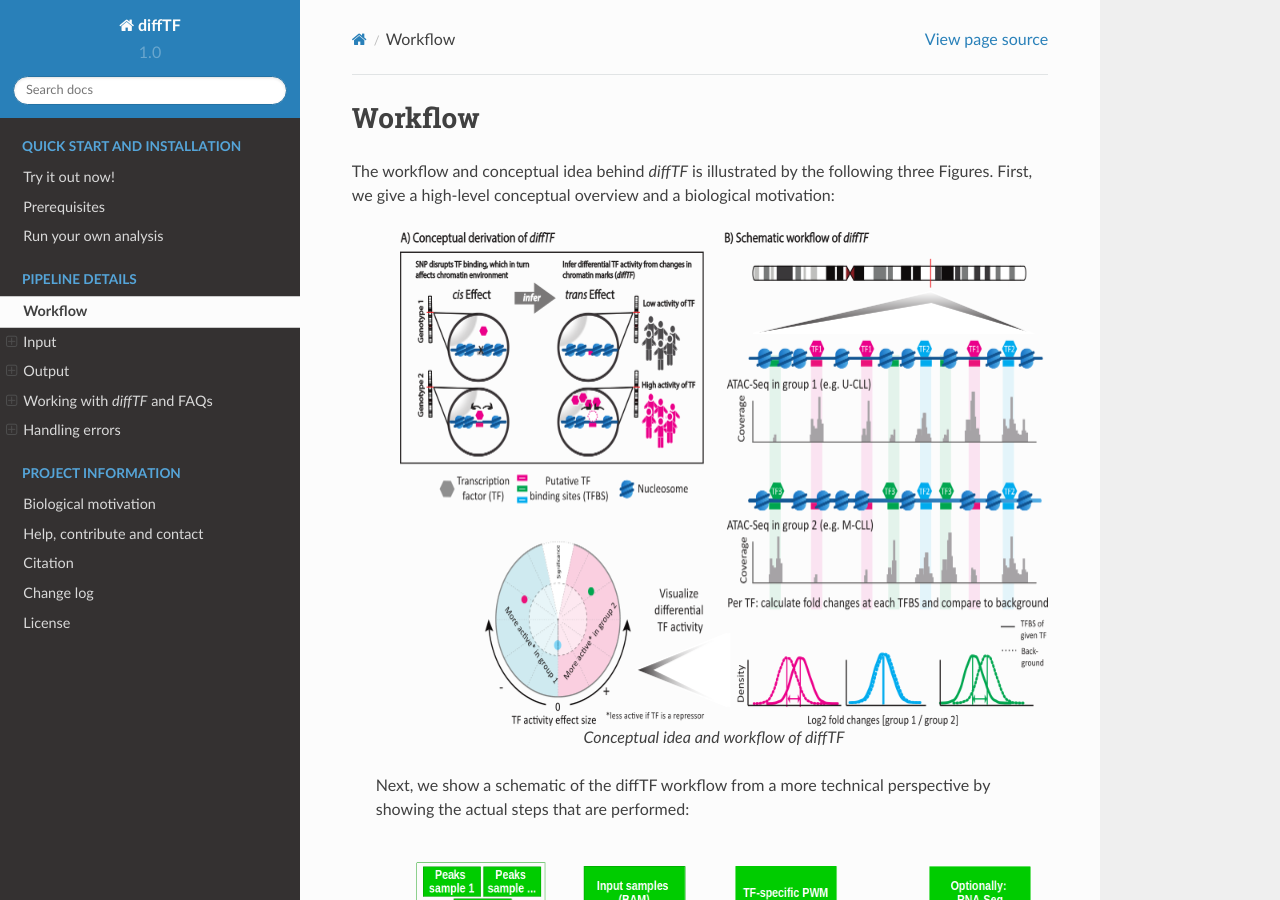
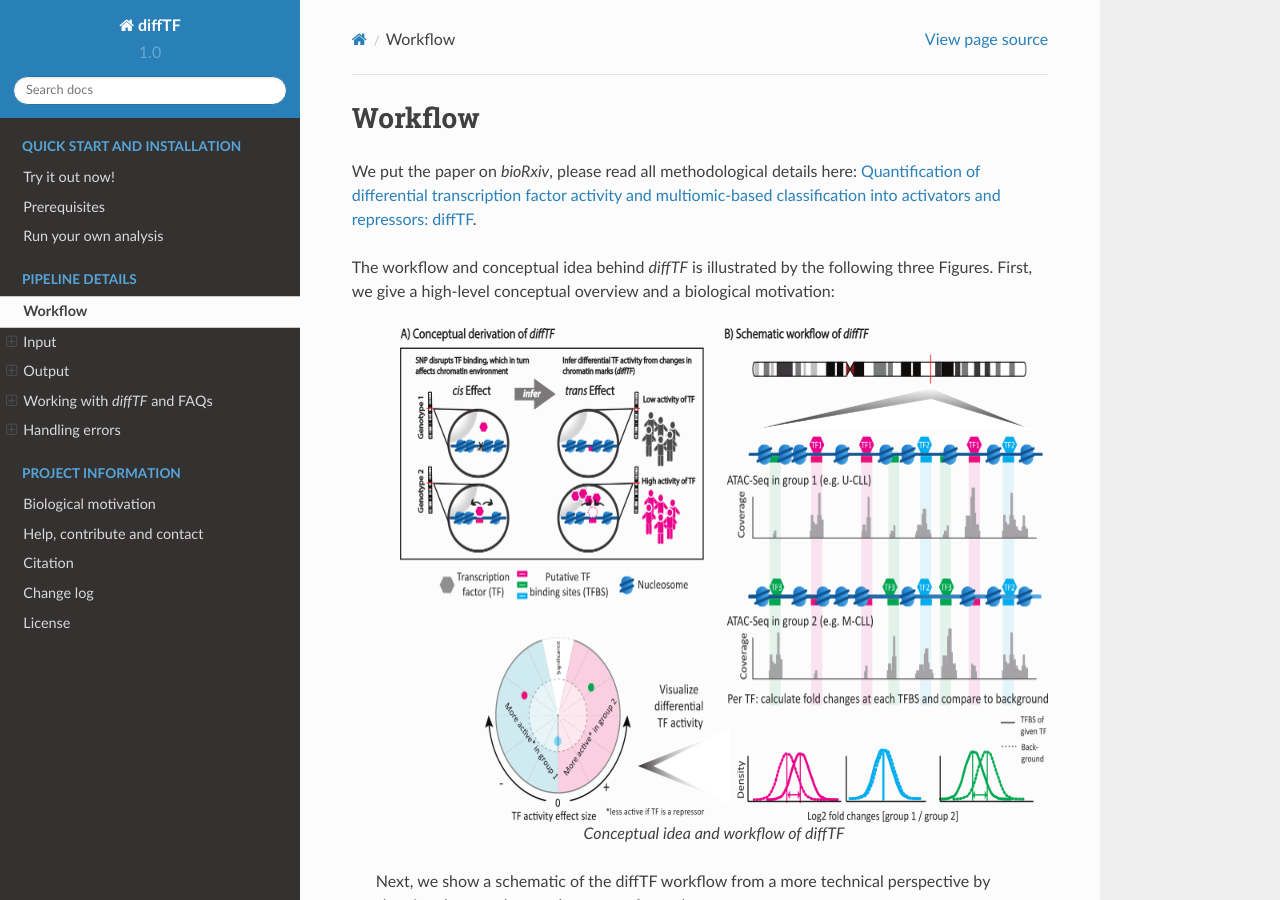
Before and after one commit to jfallmann/diffTF_Fork, a Sphinx documentation site: the page built from docs/chapter2.rst, in a window 1280 px wide and 900 px high. Built offline with Sphinx 7.4.7 and the Read the Docs theme 2.0.0, drawn with Linux system fonts in a browser that asks for light colours.

Commit message:
Referenced the bioRxiv paper in the Documentation

```diff
--- a/docs/chapter2.rst
+++ b/docs/chapter2.rst
@@ -2,6 +2,9 @@
 
 Workflow
 ************************************************************
+
+We put the paper on *bioRxiv*, please read all methodological details here:
+`Quantification of differential transcription factor activity and multiomic-based classification into activators and repressors: diffTF <https://www.biorxiv.org/content/early/2018/07/13/368498>`_.
 
 The workflow and conceptual idea behind *diffTF* is illustrated by the following three Figures. First, we give a high-level conceptual overview and a biological motivation:
 
```
Also changed, not shown: docs/projectInfo.rst (+9 -3 lines).
